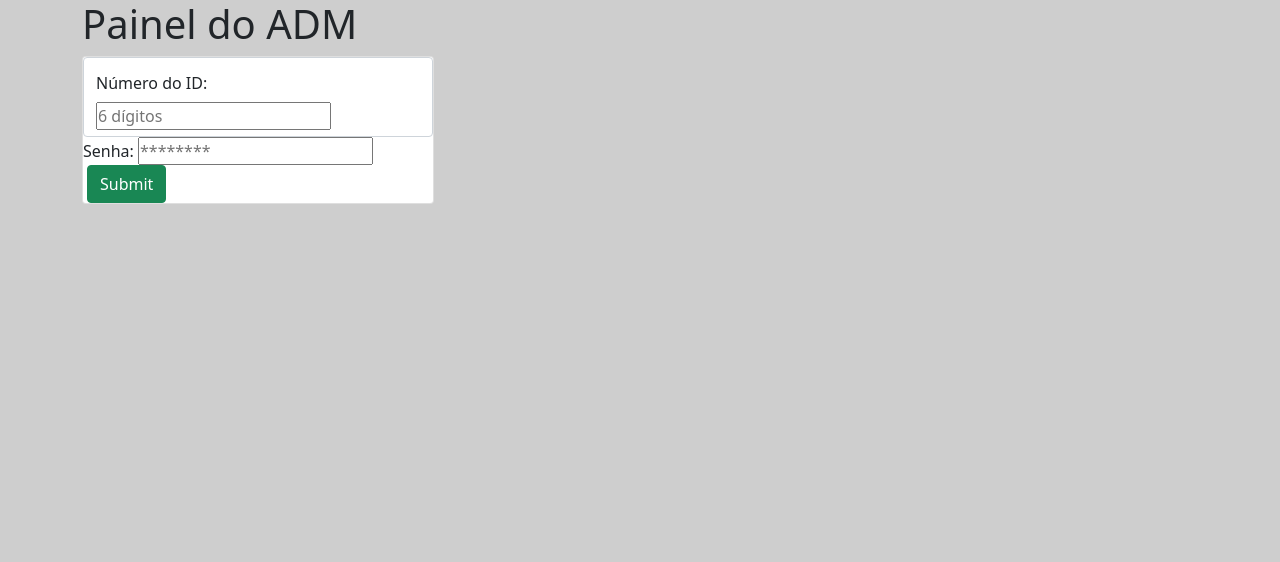
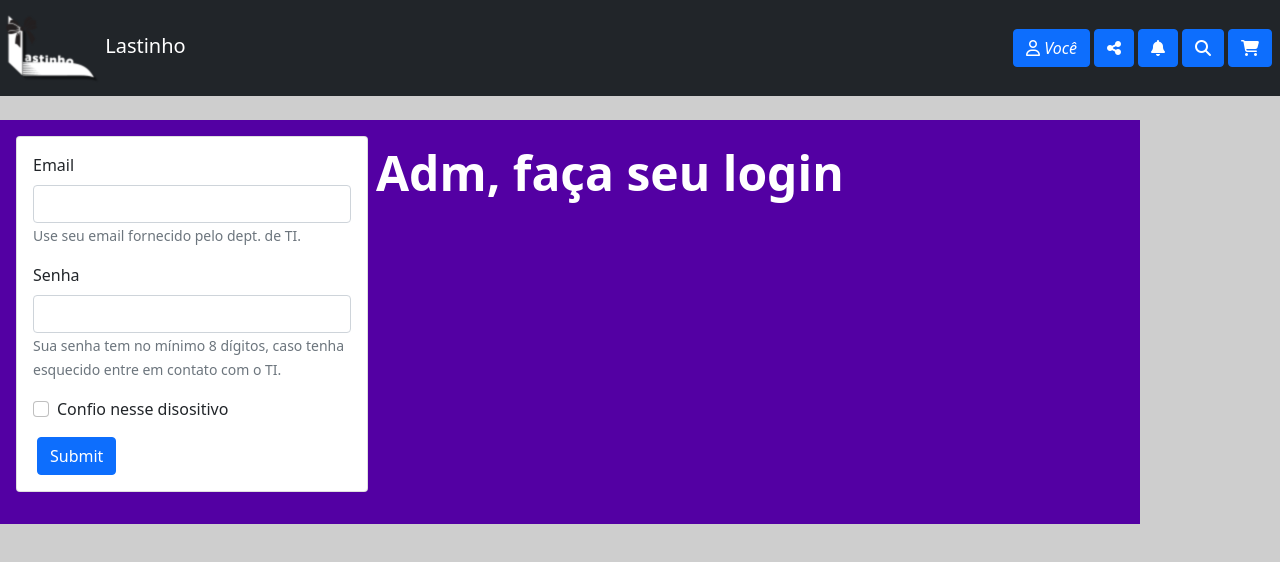
Before and after one commit to TuzinRS/last, a website: page adm/index.html in a window 1280 px wide. Drawn offline with Linux system fonts and the light colour scheme; files whose address does not match are found by name.

Commit message:
miro no teu e atiro

```diff
--- a/adm/index.html
+++ b/adm/index.html
@@ -1,28 +1,59 @@
 <!DOCTYPE html>
-    <html lang="pt-br">
+<html lang="pt-br">
     <head>
-        <meta charset="UTF-8">
-        <title>Login :: ADM</title>
+        <meta charset="UTF-8"/>
+        <meta name="viewport" content="width=device-width,user-scalable=no,initial-scale=1">
+        <title>Lastinho</title>
         <link rel="stylesheet" href="../css/bootstrap.min.css"/>
         <link rel="stylesheet" href="../css/bootstrap-grid.min.css"/>
         <link rel="stylesheet" href="../css/main.css"/>
+        <link rel="icon" href="../images/lastinho_v2_00011.png"/>
+        <script src="https://kit.fontawesome.com/2af20cbfa4.js" crossorigin="anonymous"></script>
+        <script src="https://kit.fontawesome.com/2af20cbfa4.js" crossorigin="anonymous"></script>
+
     </head>
     <body>
-        <div class="container c">
-            <h1>Painel do ADM</h1>
-            <div class="card" style="width: 22em;">
-                <form method="post">
-                    <div class="form-control">
-                        <label for="id" class="col-form-label">Número do ID: </label>
-                        <input type="number" maxlength="6" minlength="6" placeholder="6 dígitos" id="id" name="id"/>
+        <noscript>
+            <h1>Nosso site não foi feito para rodar na sua máquina, por favor, considere trocar de dispositivo.</h1>
+        </noscript>
+        <nav class="navbar navbar-dark bg-dark fixed-top">
+            <div class="navbar-brand">
+                <img src="images/lastinho_v2_00011.png" alt=""/>
+                Lastinho
+            </div>
+            <div class="d-inline-flex" style="padding: 8px;">
+                <a href="login.html" class="btn btn-primary nav-item"><i class="far fa-user"></i>&nbsp;<var>Você</var></a>
+                <a href="share.html" class="btn btn-primary nav-item"><i class="fas fa-share-alt"></i></a>
+                <a href="" class="btn btn-primary nav-item"><i class="fas fa-bell"></i></a>
+                <a href="" class="btn btn-primary nav-item"><i class="fas fa-search"></i></a>
+                <a href="clinte.html" class="btn btn-primary nav-item"><i class="fas fa-shopping-cart"></i></a>
+            </div>
+        </nav>
+        <div class="container-sm d-inline-flex" style="margin-top: 120px; padding: 16px; background-color: rgb(83,0,163)">
+            <div class="card" style="width: 22em; padding: 16px;">
+                <form>
+                    <div class="mb-3">
+                        <label for="email" class="form-label">Email </label>
+                        <input type="email" class="form-control" id="email" aria-describedby="emailHelp">
+                        <span id="emailHelp" class="form-text">Use seu email fornecido pelo dept. de TI.</span>
                     </div>
-                    <div>
-                        <label for="senha">Senha: </label>
-                        <input type="password" name="senha" minlength="8" id="senha" placeholder="********"/>
+                    <div class="mb-3">
+                        <label for="senha" class="form-label">Senha</label>
+                        <input type="password" class="form-control" minlength="8" id="senha" aria-describedby="senhaHelp">
+                        <span classe="senhaHelp" class="form-text">Sua senha tem no mínimo 8 dígitos, caso tenha esquecido entre em contato com o TI.</span>
                     </div>
-                    <input type="submit" name="entrar" id="entrar" class="btn btn-success"/>
+                    <div class="mb-3 form-check">
+                        <input type="checkbox" class="form-check-input" id="logado">
+                        <label class="form-check-label" for="logado">Confio nesse disositivo</label>
+                    </div>
+                    <button type="submit" class="btn btn-primary">Submit</button>
                 </form>
             </div>
+            <div class="d-inline-flex" style="color: #fff">
+                <h2>Adm, faça seu login</h2>
+            </div>
         </div>
+        <script src="js/bootstrap.min.js"></script>
+        <script src="js/bootstrap.bundle.min.js"></script>
     </body>
 </html>
```
Also changed, not shown: adm/dashboard.html (added, +36 -0 lines).
